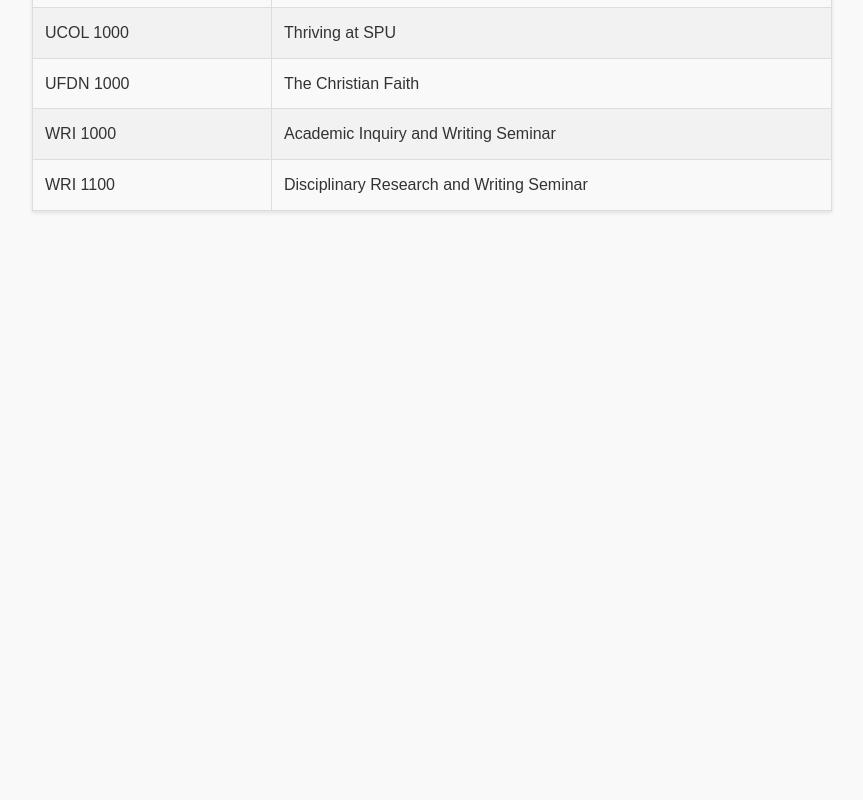
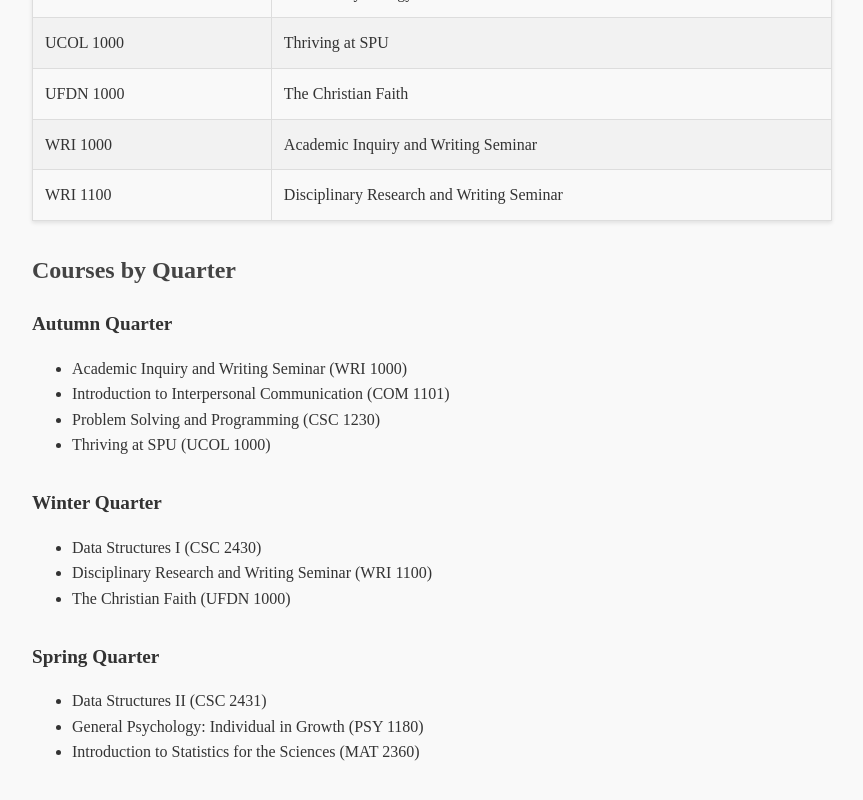
Before and after one commit to IsaiahPrelow05/GitHub-IO-Page, a plain HTML site: page index.html in a window 1280 px wide. Shown: the part 722-1522 px from the top of the page, without its empty margins (208-1071 px from the left). Before the commit the page ends 973 px from the top, so only its background shows below. Drawn offline with Linux system fonts and the light colour scheme.

Commit message:
index.html

```diff
--- a/index.html
+++ b/index.html
@@ -4,7 +4,7 @@
     <title>Isaiah Prelow's GitHub Page</title>
     <style>
         body {
-            font-family: Arial, sans-serif;
+            font-family: "Times New Roman", Times, serif;
             line-height: 1.6;
             margin: 0;
             padding: 20px;
@@ -21,6 +21,7 @@
         }
         h2 {
             color: #444;
+            margin-top: 30px;
         }
         p {
             background-color: #fff;
@@ -34,6 +35,7 @@
             border-collapse: collapse;
             margin: 20px 0;
             box-shadow: 0 2px 4px rgba(0,0,0,0.1);
+            font-family: "Times New Roman", Times, serif;
         }
         th, td {
             border: 1px solid #ddd;
@@ -50,13 +52,22 @@
         tr:hover {
             background-color: #eee;
         }
+        .quarter-section {
+            margin-bottom: 30px;
+        }
+        .quarter-title {
+            font-weight: bold;
+            font-size: 1.2em;
+            margin-bottom: 10px;
+            color: #333;
+        }
     </style>
 </head>
 <body>
     <h1>Heading 1: Introduction</h1>
     <p>Hello, my name is Isaiah Prelow, and this is my GitHub IO Page. To me, coding is much more than just typing lines of text; it's a way to create, solve problems, and bring ideas to life. The required logic and structure of programming challenges me to think critically, breaking down complex problems into manageable pieces. For me, I find the most excitement in coding at night. I love the focus that comes with the late hours.</p>
 
-    <h2>Heading 2: My Course Schedule</h2>
+    <h2>My Course Schedule</h2>
     <table>
         <tr>
             <th>Course Number</th>
@@ -103,5 +114,35 @@
             <td>Disciplinary Research and Writing Seminar</td>
         </tr>
     </table>
+
+    <h2>Courses by Quarter</h2>
+
+    <div class="quarter-section">
+        <div class="quarter-title">Autumn Quarter</div>
+        <ul>
+            <li>Academic Inquiry and Writing Seminar (WRI 1000)</li>
+            <li>Introduction to Interpersonal Communication (COM 1101)</li>
+            <li>Problem Solving and Programming (CSC 1230)</li>
+            <li>Thriving at SPU (UCOL 1000)</li>
+        </ul>
+    </div>
+
+    <div class="quarter-section">
+        <div class="quarter-title">Winter Quarter</div>
+        <ul>
+            <li>Data Structures I (CSC 2430)</li>
+            <li>Disciplinary Research and Writing Seminar (WRI 1100)</li>
+            <li>The Christian Faith (UFDN 1000)</li>
+        </ul>
+    </div>
+
+    <div class="quarter-section">
+        <div class="quarter-title">Spring Quarter</div>
+        <ul>
+            <li>Data Structures II (CSC 2431)</li>
+            <li>General Psychology: Individual in Growth (PSY 1180)</li>
+            <li>Introduction to Statistics for the Sciences (MAT 2360)</li>
+        </ul>
+    </div>
 </body>
 </html>
```
